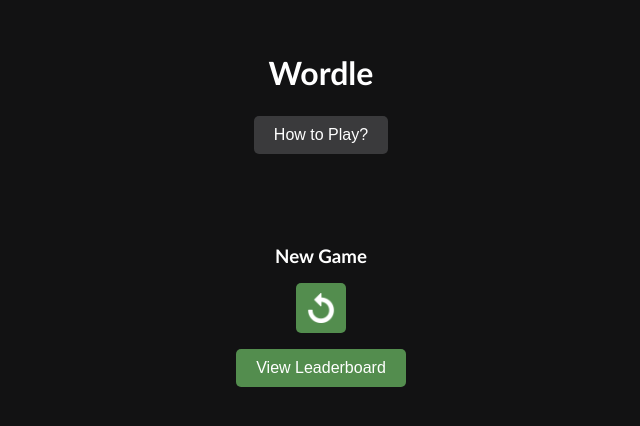
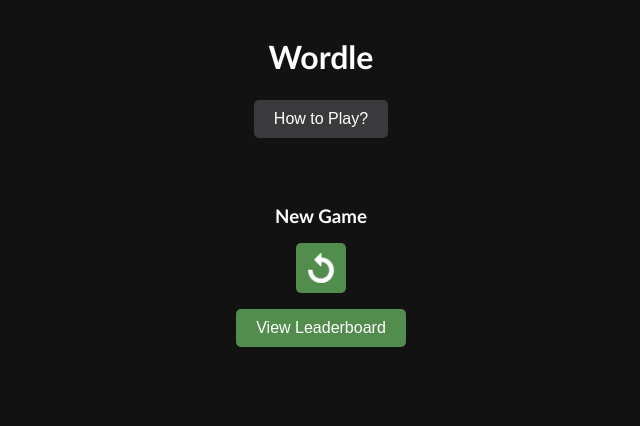
Before and after one commit to ShishirGujarey/CS455, a website: page public/index.html in a window 1280 px wide. Shown: the whole page, without its empty margins (319-959 px from the left). Drawn offline with Linux system fonts and the light colour scheme; no server answers.

Commit message:
Updated css

```diff
--- a/public/style.css
+++ b/public/style.css
@@ -17,7 +17,7 @@
     display: flex;
     flex-direction: column;
     align-items: center;
-    padding: 2rem 1rem;
+    padding: 1rem 1rem;
 }
 
 h1 {
@@ -113,7 +113,7 @@
     display: flex;
     flex-direction: column;
     align-items: center;
-    margin-top: 2rem;
+    margin-top: 0.5rem;
 }
 
 #controls-container h3 {
```
